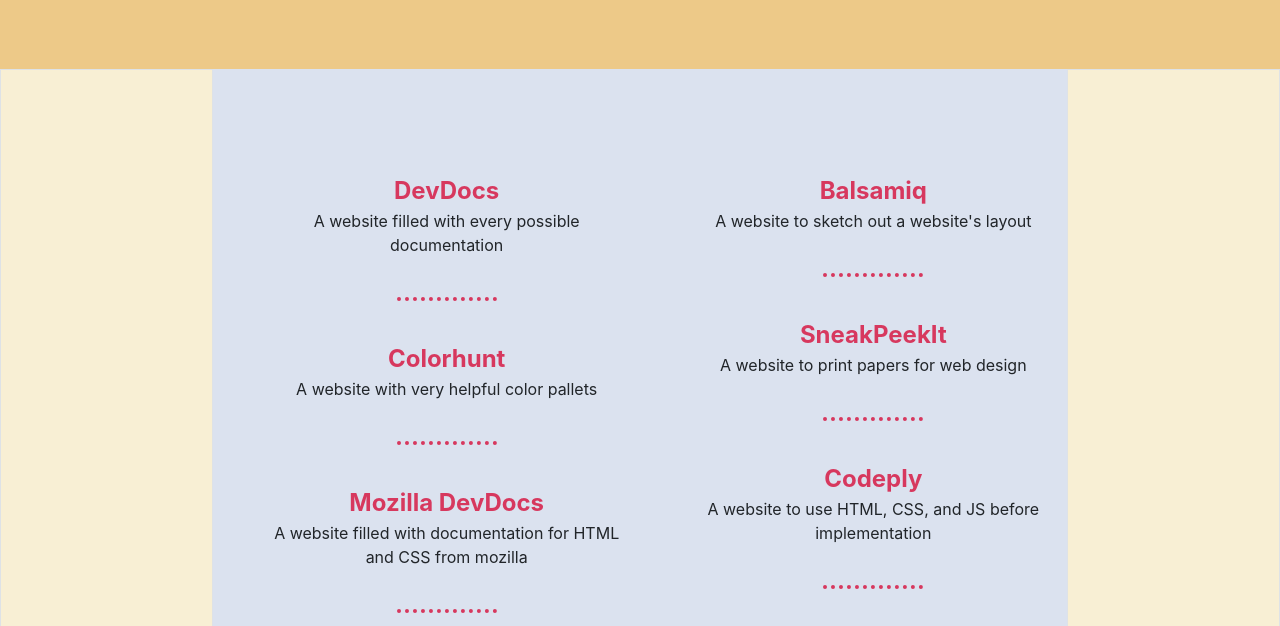
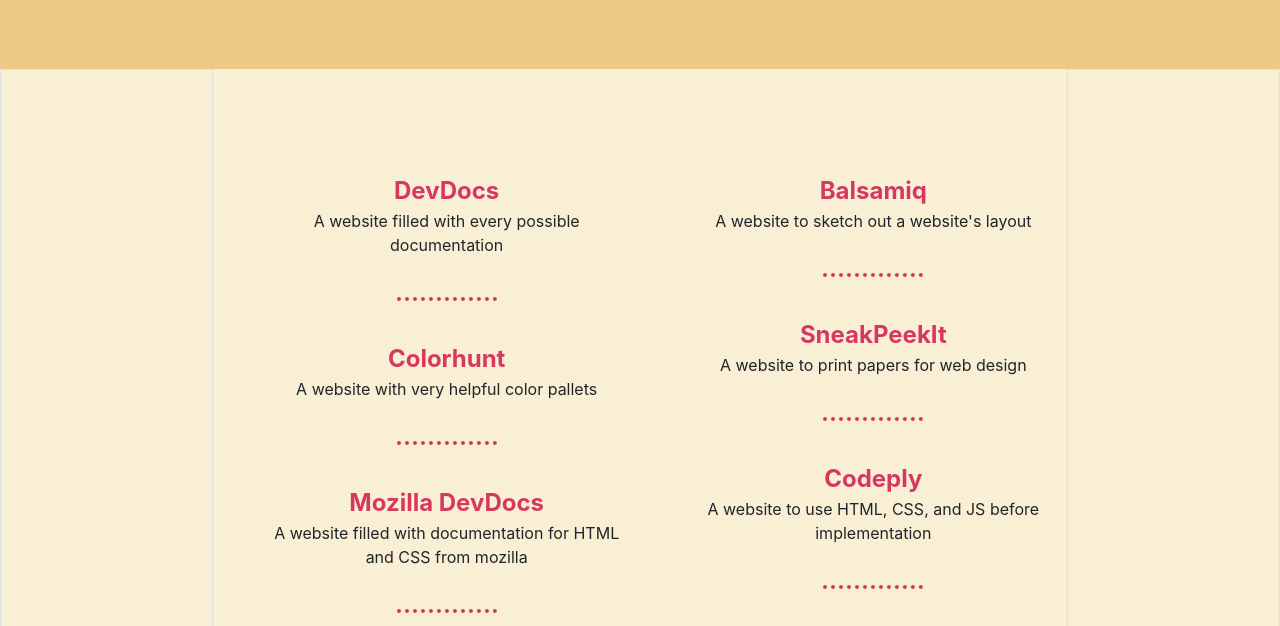
Before and after one commit to alexsio03/web-dev-links, a plain HTML site: page index.html in a window 1280 px wide. Shown: the part 115-741 px from the top of the page. Drawn offline with nearby package versions, Linux system fonts and the light colour scheme.

Commit message:
Update styles.css

```diff
--- a/styles.css
+++ b/styles.css
@@ -14,7 +14,7 @@ h1 {
 }
 
 .links {
-  background-color: #dbe2ef;
+  background-color: #F8EFD4;
   text-align: center;
   padding: 5% 35%;
 }
```
